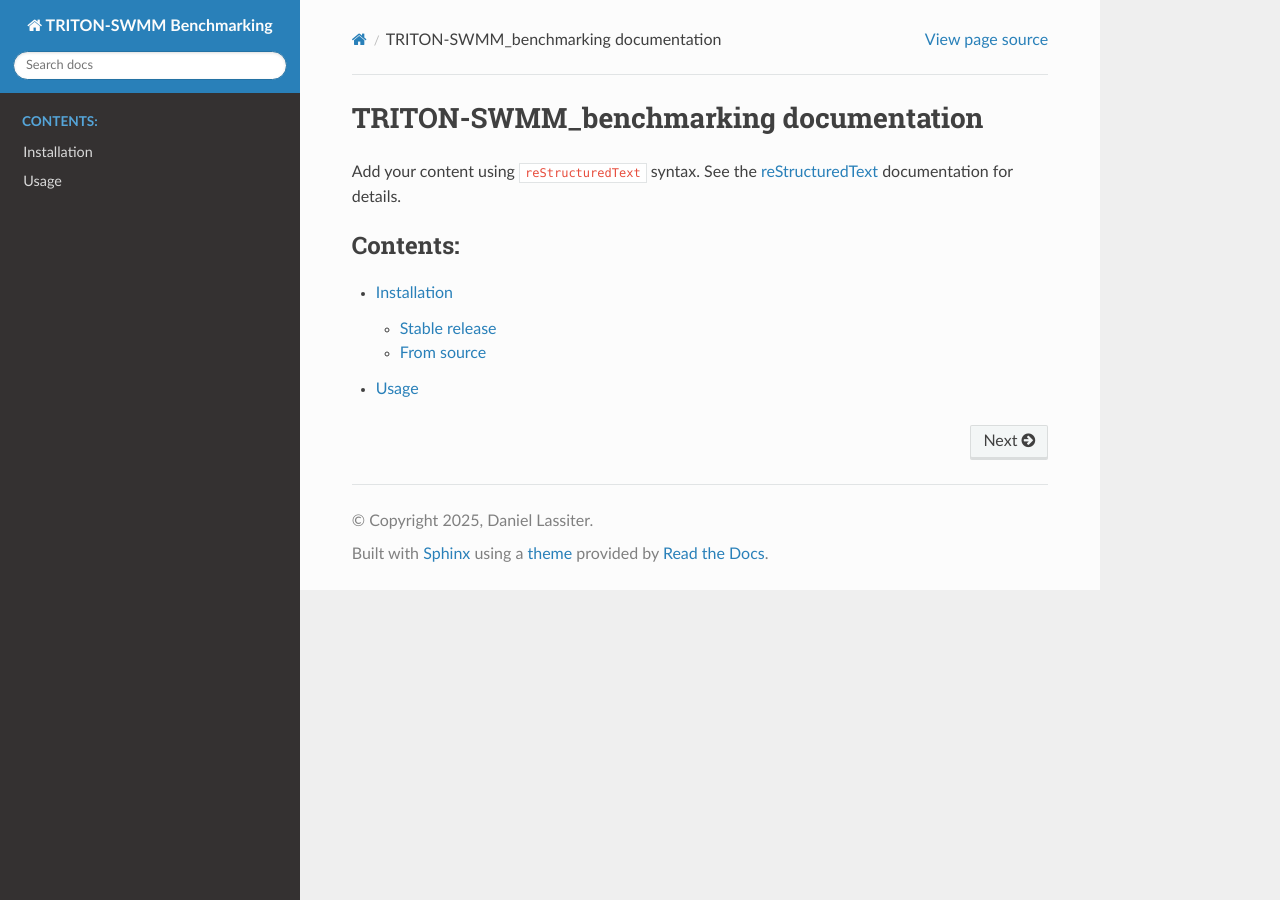
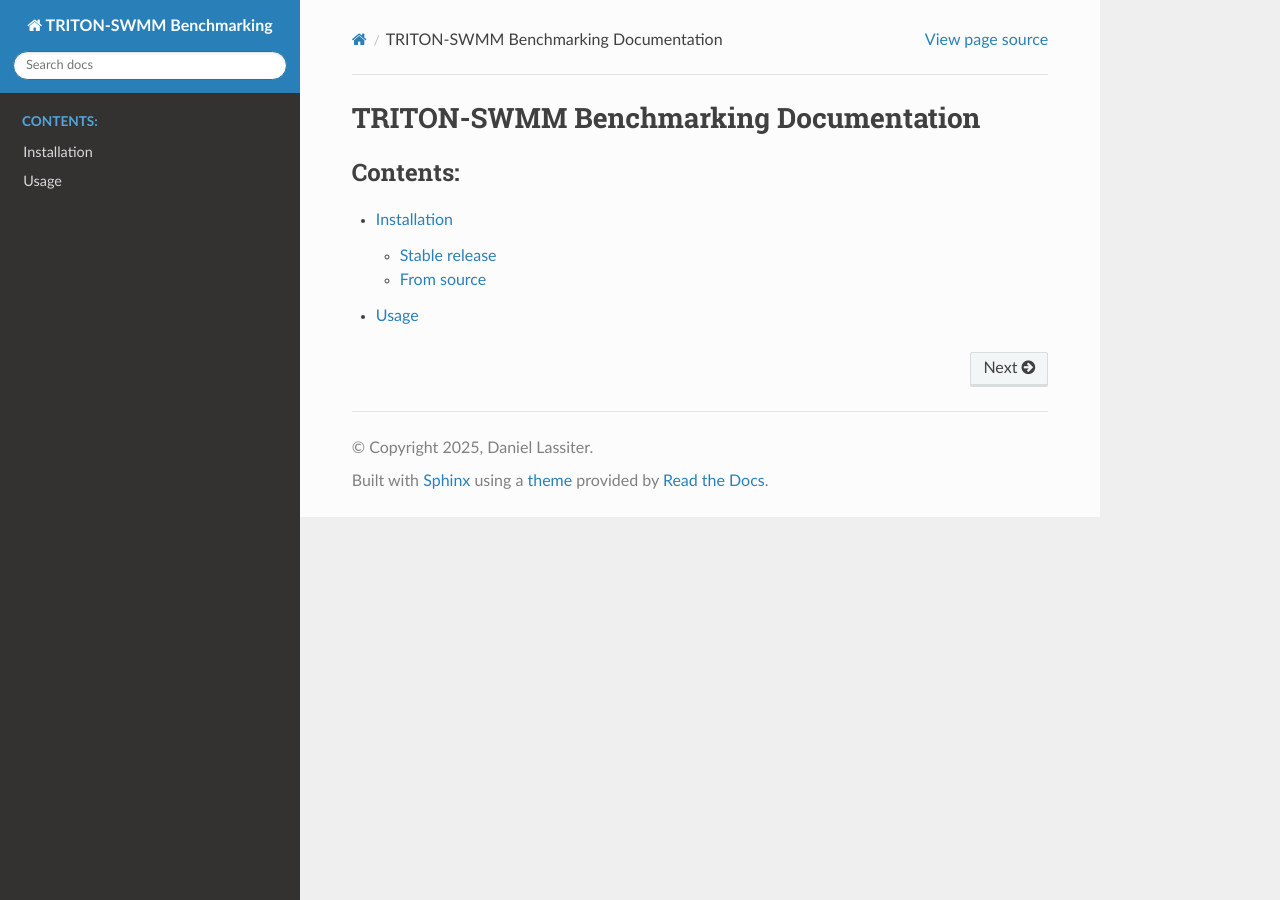
Before and after one commit to lassiterdc/TRITON-SWMM_benchmarking, a Sphinx documentation site: the page built from docs/index.rst, in a window 1280 px wide. Built offline with Sphinx 7.4.7 and the Read the Docs theme 3.1.0, drawn with Linux system fonts in a browser that asks for light colours.

Commit message:
change location of build files and remove boilerplate text

```diff
--- a/docs/index.rst
+++ b/docs/index.rst
@@ -3,13 +3,8 @@
    You can adapt this file completely to your liking, but it should at least
    contain the root `toctree` directive.
 
-TRITON-SWMM_benchmarking documentation
+TRITON-SWMM Benchmarking Documentation
 ======================================
-
-Add your content using ``reStructuredText`` syntax. See the
-`reStructuredText <https://www.sphinx-doc.org/en/master/usage/restructuredtext/index.html>`_
-documentation for details.
-
 
 .. toctree::
    :maxdepth: 4
--- a/pyproject.toml
+++ b/pyproject.toml
@@ -58,5 +58,5 @@ package = true
 
 
 [tool.esbonio.sphinx]
-buildCommand = ["sphinx-build", "-b", "html", "docs", "./_build"]
+buildCommand = ["sphinx-build", "-b", "html", "docs", "docs/_build"]
 pythonCommand = ["C:\\Users\\Daniel\\anaconda3\\envs\\FloodAttribution\\python.exe"]
```
